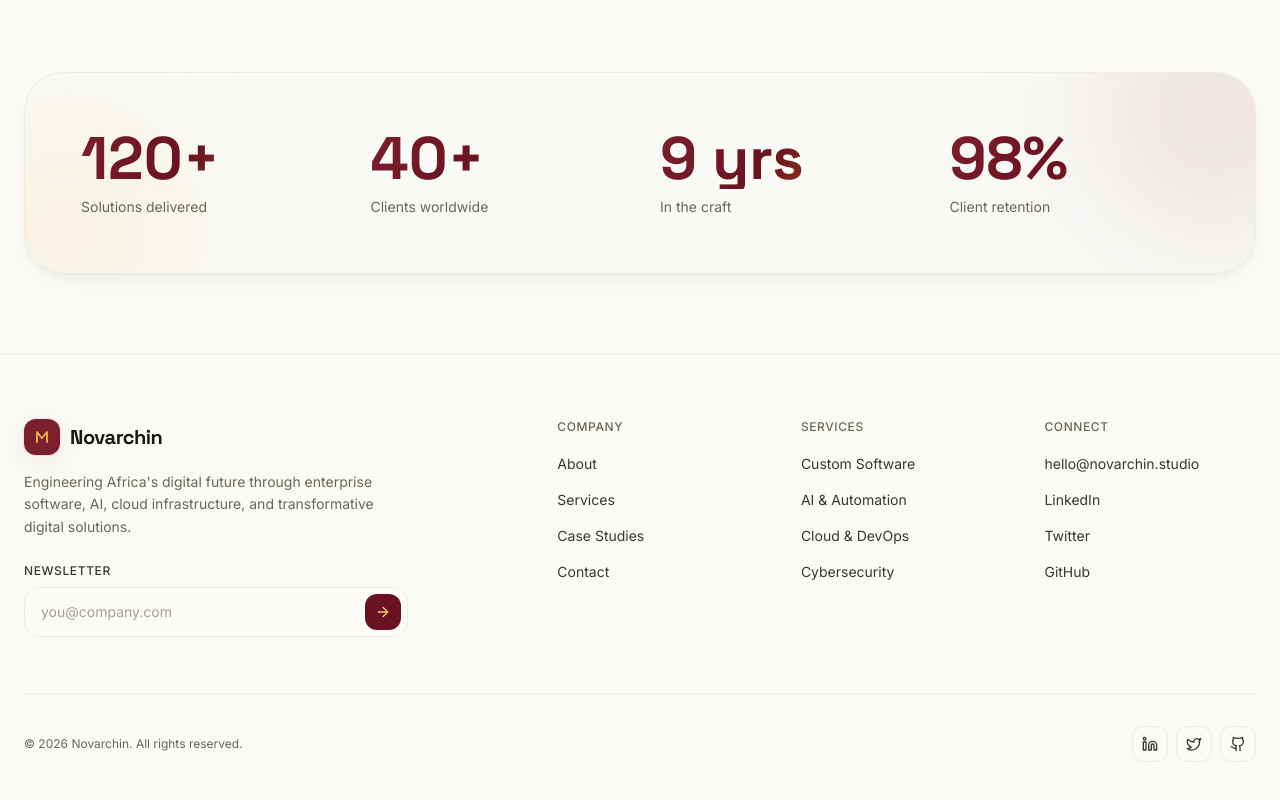
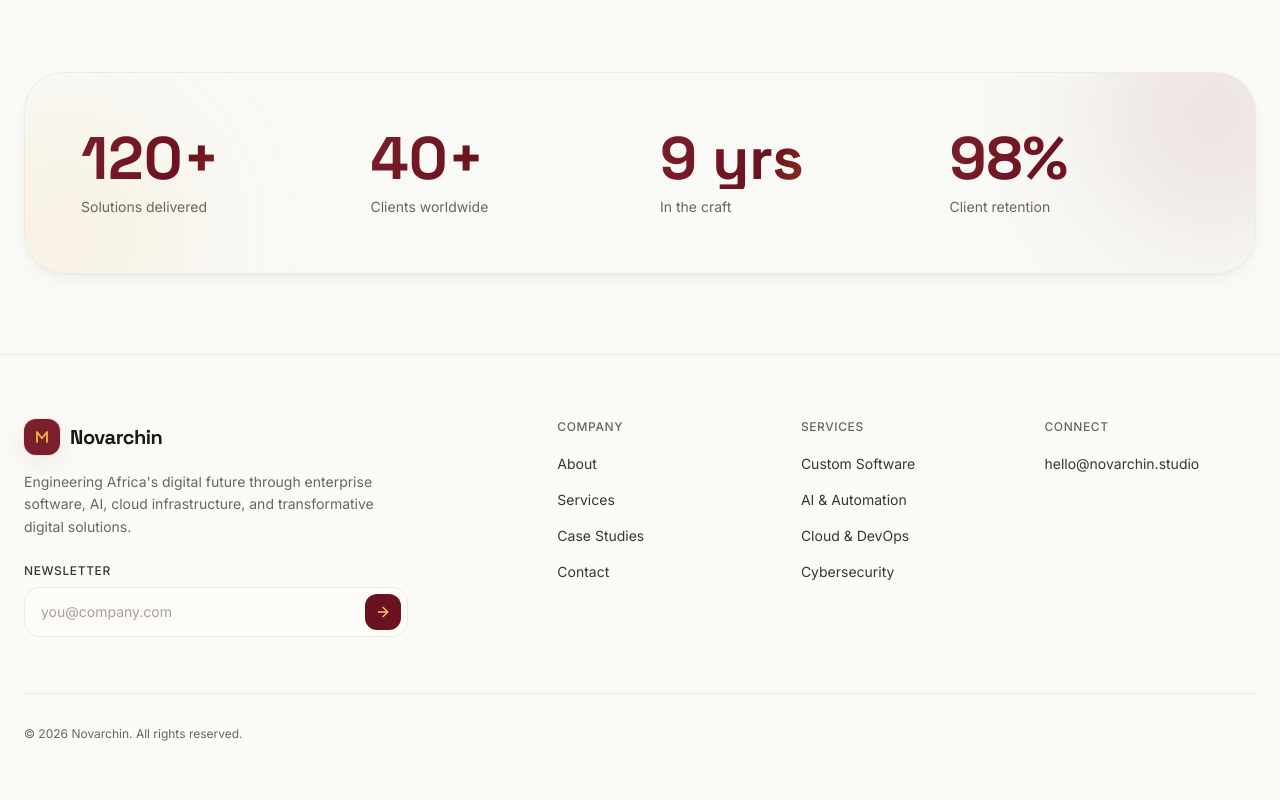
Before and after one commit to Kingloic250/Novarchin, a React (Vite) app: page / in a window 1280 px wide. Shown: the part 995-1795 px from the top of the page. Built offline with nearby package versions, Linux system fonts and the light colour scheme.

Commit message:
remove social media links from footer

```diff
--- /dev/null
+++ b/src/components/ScrollToTop.tsx
@@ -0,0 +1,12 @@
+import { useEffect } from 'react';
+import { useLocation } from 'react-router-dom';
+
+export function ScrollToTop() {
+  const { pathname } = useLocation();
+
+  useEffect(() => {
+    window.scrollTo(0, 0);
+  }, [pathname]);
+
+  return null;
+}
--- a/src/components/sections/Footer.tsx
+++ b/src/components/sections/Footer.tsx
@@ -1,7 +1,7 @@
 import { useState } from 'react';
 import { Link } from 'react-router-dom';
 import { motion } from 'framer-motion';
-import { Linkedin, Twitter, Github, ArrowRight, CheckCircle2 } from 'lucide-react';
+import { ArrowRight, CheckCircle2 } from 'lucide-react';
 
 const columns = [
   {
@@ -26,17 +26,8 @@ const columns = [
     title: 'Connect',
     links: [
       { label: 'hello@novarchin.studio', href: 'mailto:hello@novarchin.studio' },
-      { label: 'LinkedIn', href: '#' },
-      { label: 'Twitter', href: '#' },
-      { label: 'GitHub', href: '#' },
     ],
   },
-];
-
-const socials = [
-  { icon: <Linkedin className="h-4 w-4" />, label: 'LinkedIn' },
-  { icon: <Twitter className="h-4 w-4" />, label: 'Twitter' },
-  { icon: <Github className="h-4 w-4" />, label: 'GitHub' },
 ];
 
 export function Footer() {
@@ -155,18 +146,6 @@ export function Footer() {
           <p className="text-xs text-ink-muted">
             &copy; {new Date().getFullYear()} Novarchin. All rights reserved.
           </p>
-          <div className="flex items-center gap-2">
-            {socials.map((s) => (
-              <a
-                key={s.label}
-                href="#"
-                aria-label={s.label}
-                className="grid h-9 w-9 place-items-center rounded-xl border border-sand-300 bg-sand-50 text-ink-soft transition-all hover:border-wine-700 hover:bg-wine-700 hover:text-amber-300"
-              >
-                {s.icon}
-              </a>
-            ))}
-          </div>
         </div>
       </div>
     </footer>
--- a/src/pages/RootLayout.tsx
+++ b/src/pages/RootLayout.tsx
@@ -2,12 +2,14 @@ import { Outlet } from 'react-router-dom';
 import { Navbar } from '@/components/Navbar';
 import { Footer } from '@/components/sections/Footer';
 import { ScrollProgress } from '@/components/ScrollProgress';
+import { ScrollToTop } from '@/components/ScrollToTop';
 import { BackToTop } from '@/components/BackToTop';
 import { PageReveal } from '@/components/PageReveal';
 
 export function RootLayout() {
   return (
     <div className="grain-overlay relative min-h-screen bg-sand-100 text-ink">
+      <ScrollToTop />
       <PageReveal />
       <ScrollProgress />
       <Navbar />
```
